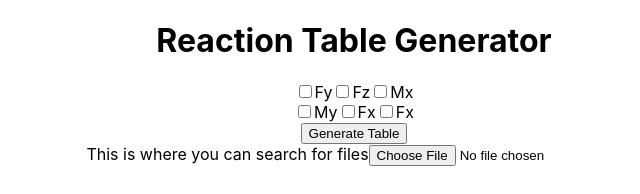
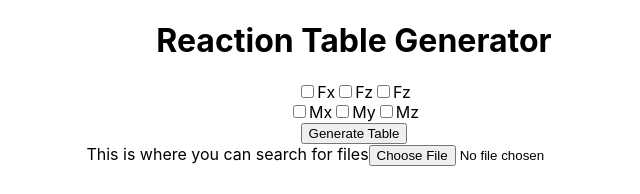
Before and after one commit to Anico94/Reaction-Table-Interface, a React (Create React App) app: page / in a window 1280 px wide. Shown: the top 194 px of the page, without its empty margins (286-926 px from the left). Built offline with nearby package versions, Linux system fonts and the light colour scheme.

Commit message:
Fixed Titles and Printed List to screen

```diff
--- a/src/components/FileBrowser.jsx
+++ b/src/components/FileBrowser.jsx
@@ -1,29 +1,29 @@
-import React from 'react';
+import React, { useEffect } from "react";
+import { useState } from "react";
 
 function FileBrowser() {
+  const [reactionData, setReactionData] = useState(null);
 
   let fileReader;
 
-
   const handleFileRead = (e) => {
     const content = fileReader.result;
-        console.log(content.split('\n'))
-    }
+    setReactionData(content.split("\n"));
+  };
 
   const readData = (e) => {
     fileReader = new FileReader();
     fileReader.onloadend = handleFileRead;
     fileReader.readAsText(e.target.files[0]);
-
-    }
+  };
 
   return (
-        <div>This is where you can search for files
-
-            <input onChange={readData} type="file" accept='.txt,.rc'/>
-
+    <div>
+      This is where you can search for files
+      <input onChange={readData} type="file" accept=".txt,.rc,.rtf" />
+      <div>{reactionData}</div>
     </div>
-    )
+  );
 }
 
 export default FileBrowser;
--- a/src/components/Reactions.jsx
+++ b/src/components/Reactions.jsx
@@ -1,7 +1,6 @@
 import React, { useState } from "react";
 
 function Reactions() {
-
   const [fx, setFx] = useState(false);
   const [fy, setFy] = useState(false);
   const [fz, setFz] = useState(false);
@@ -9,63 +8,61 @@ function Reactions() {
   const [my, setMy] = useState(false);
   const [mz, setMz] = useState(false);
 
-
   //keep track of the checkboxes
   const handleCheckBox = (e) => {
-        switch(e.target.id){
-            case 'fx':
-                setFx(e.target.checked)
+    switch (e.target.id) {
+      case "fx":
+        setFx(e.target.checked);
         break;
-            case 'fy':
-                setFy(e.target.checked)
+      case "fy":
+        setFy(e.target.checked);
         break;
-            case 'fz':
-                setFz(e.target.checked)
+      case "fz":
+        setFz(e.target.checked);
         break;
-            case 'mx':
-                setMx(e.target.checked)
+      case "mx":
+        setMx(e.target.checked);
         break;
-            case 'my':
-                setMy(e.target.checked)
+      case "my":
+        setMy(e.target.checked);
         break;
-            case 'mz':
-                setMz(e.target.checked)
+      case "mz":
+        setMz(e.target.checked);
         break;
     }
+  };
+
+  const selectedReactions = (e) => {
+    e.preventDefault();
+    console.log([fx, fy, fz, mx, my, mz]);
+  };
+
+  return (
+    <div>
+      <form action="submit">
+        <div class="column">
+          <input onChange={handleCheckBox} type="checkbox" id="fx" name="fx" />
+          <label for="fx">Fx</label>
+          <input onChange={handleCheckBox} type="checkbox" id="fy" name="fy" />
+          <label for="fy">Fz</label>
+          <input onChange={handleCheckBox} type="checkbox" id="fz" name="fz" />
+          <label for="fz">Fz</label>
+        </div>
+        <div>
+          <input onChange={handleCheckBox} type="checkbox" id="mx" name="mx" />
+          <label for="mx">Mx</label>
+          <input onChange={handleCheckBox} type="checkbox" id="my" name="my" />
+          <label for="my">My</label>
+          <input onChange={handleCheckBox} type="checkbox" id="fz" name="fx" />
+          <label for="Mz">Mz</label>
+        </div>
+
+        <button onClick={selectedReactions} type="submit">
+          Generate Table
+        </button>
+      </form>
+    </div>
+  );
 }
 
-    const selectedReactions = (e) => {
-        e.preventDefault()
-        console.log([fx,fy,fz,mx,my,mz])
-    }
-
-
-
-    return(
-        <div>
-            <form action="submit">
-                <div class='column'>
-                    <input onChange={handleCheckBox} type="checkbox" id="fx" name='fx'/>
-                    <label for='fy'>Fy</label>
-                    <input onChange={handleCheckBox} type="checkbox" id="fy" name='fy'/>
-                    <label for='fz'>Fz</label>
-                    <input onChange={handleCheckBox} type="checkbox" id="fz" name='fz'/>
-                    <label for='mx'>Mx</label>
-                </div>
-                <div>
-                    <input onChange={handleCheckBox} type="checkbox" id="mx" name='mx'/>
-                    <label for='my'>My</label>
-                    <input onChange={handleCheckBox}type="checkbox" id="my" name='my'/>
-                    <label for='fx'>Fx</label>
-                    <input onChange={handleCheckBox}type="checkbox" id="fz" name='fx'/>
-                    <label for='fx'>Fx</label>
-                </div>
-
-                <button onClick={selectedReactions} type='submit'>Generate Table</button>
-
-            </form>
-        </div>
-    )
-}
-
-export default Reactions
+export default Reactions;
```
Lines whose indentation alone changed are shown as unchanged.
